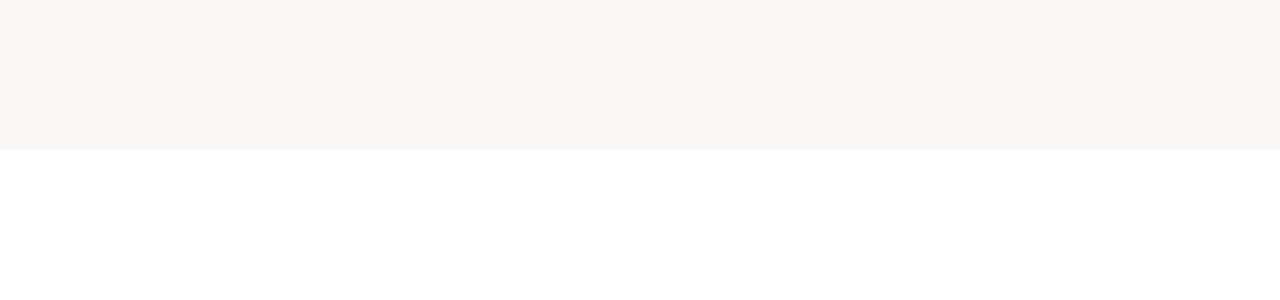
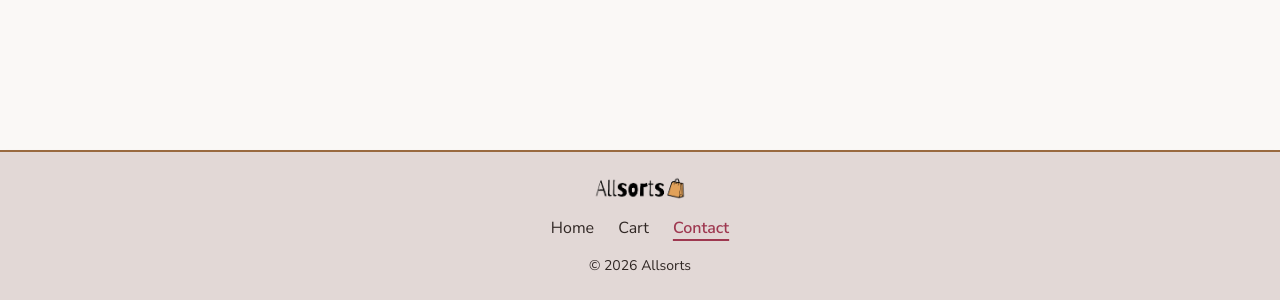
Before and after one commit to camiP89/JavaScript-Frameworks-CA, a React (Vite) app: page /contact in a window 1280 px wide. Shown: the part 714-1014 px from the top of the page. Before the commit the page ends 864 px from the top, so only its background shows below. Built offline with nearby package versions, Linux system fonts and the light colour scheme.

Commit message:
Add footer and update app routes

```diff
--- a/src/App.tsx
+++ b/src/App.tsx
@@ -5,11 +5,12 @@ import ProductDetails from "./pages/ProductDetails";
 import Cart from "./pages/Cart";
 import CheckoutSuccess from "./pages/CheckoutSuccess";
 import Contact from "./pages/Contact";
+import Footer from "./components/Footer";
 
 function App() {
   return (
     <>
-    <Header ></Header>
+      <Header></Header>
       <Routes>
         <Route path="/" element={<Home />} />
         <Route path="/product/:id" element={<ProductDetails />} />
@@ -17,6 +18,7 @@ function App() {
         <Route path="/checkout-success" element={<CheckoutSuccess />} />
         <Route path="/contact" element={<Contact />} />
       </Routes>
+      <Footer></Footer>
     </>
   );
 }
--- /dev/null
+++ b/src/components/Footer.tsx
@@ -0,0 +1,59 @@
+import { NavLink } from "react-router-dom";
+import logo from "../assets/allsorts-logo.png";
+
+function Footer() {
+  return (
+    <footer className="border-t-2 border-caramel bg-neutral-soft shadow-md">
+      <div className="mx-auto flex max-w-6xl flex-col items-center px-6 py-6">
+        <NavLink to="/">
+          <img src={logo} alt="Allsorts" className="h-6 w-auto" />
+        </NavLink>
+
+        <nav
+          aria-label="Footer navigation"
+          className="mt-4 flex flex-wrap justify-center gap-6"
+        >
+          <NavLink
+            to="/"
+            end
+            className={({ isActive }) =>
+              isActive
+                ? "font-semibold text-berry underline decoration-berry decoration-2 underline-offset-6"
+                : "text-dark transition hover:text-berry/80"
+            }
+          >
+            Home
+          </NavLink>
+
+          <NavLink
+            to="/cart"
+            className={({ isActive }) =>
+              isActive
+                ? "font-semibold text-berry underline decoration-berry decoration-2 underline-offset-6"
+                : "text-dark transition hover:text-berry/80"
+            }
+          >
+            Cart
+          </NavLink>
+
+          <NavLink
+            to="/contact"
+            className={({ isActive }) =>
+              isActive
+                ? "font-semibold text-berry underline decoration-berry decoration-2 underline-offset-6"
+                : "text-dark transition hover:text-berry/80"
+            }
+          >
+            Contact
+          </NavLink>
+        </nav>
+
+        <p className="mt-4 text-sm text-dark">
+          &copy; {new Date().getFullYear()} Allsorts
+        </p>
+      </div>
+    </footer>
+  );
+}
+
+export default Footer;
```
